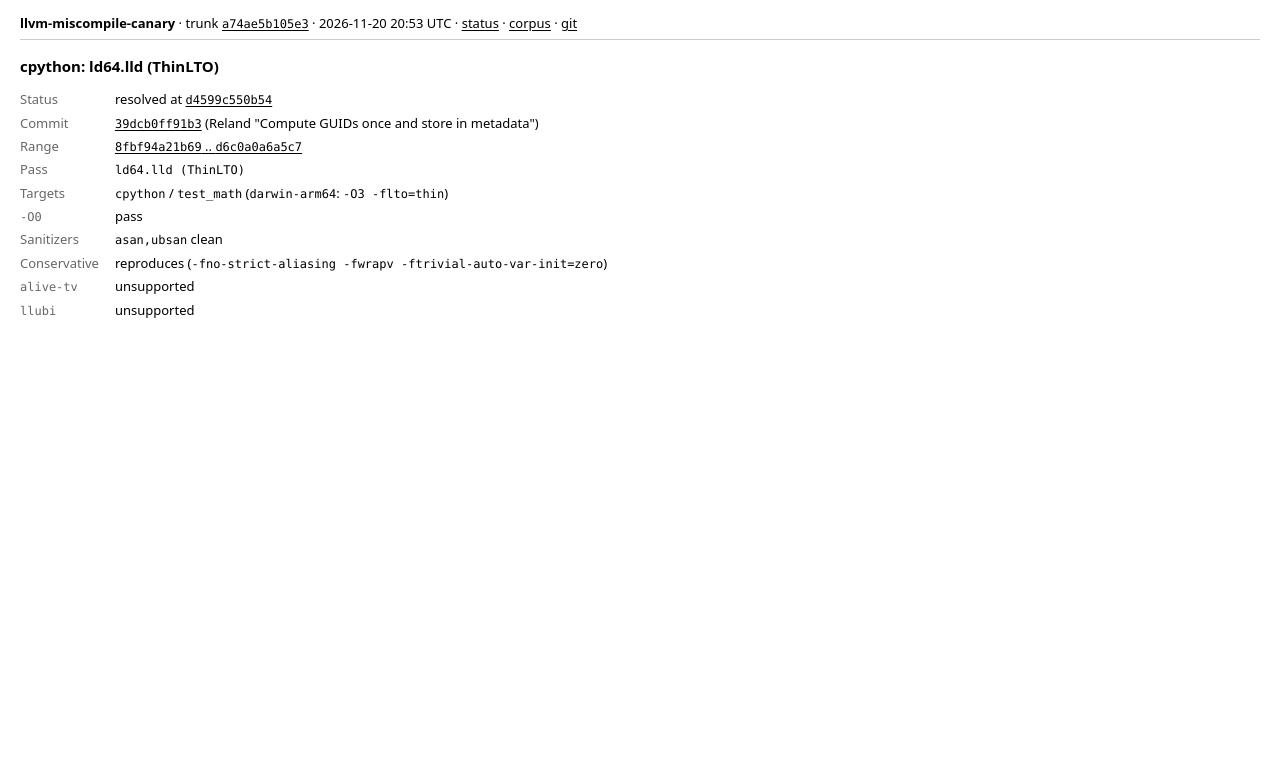
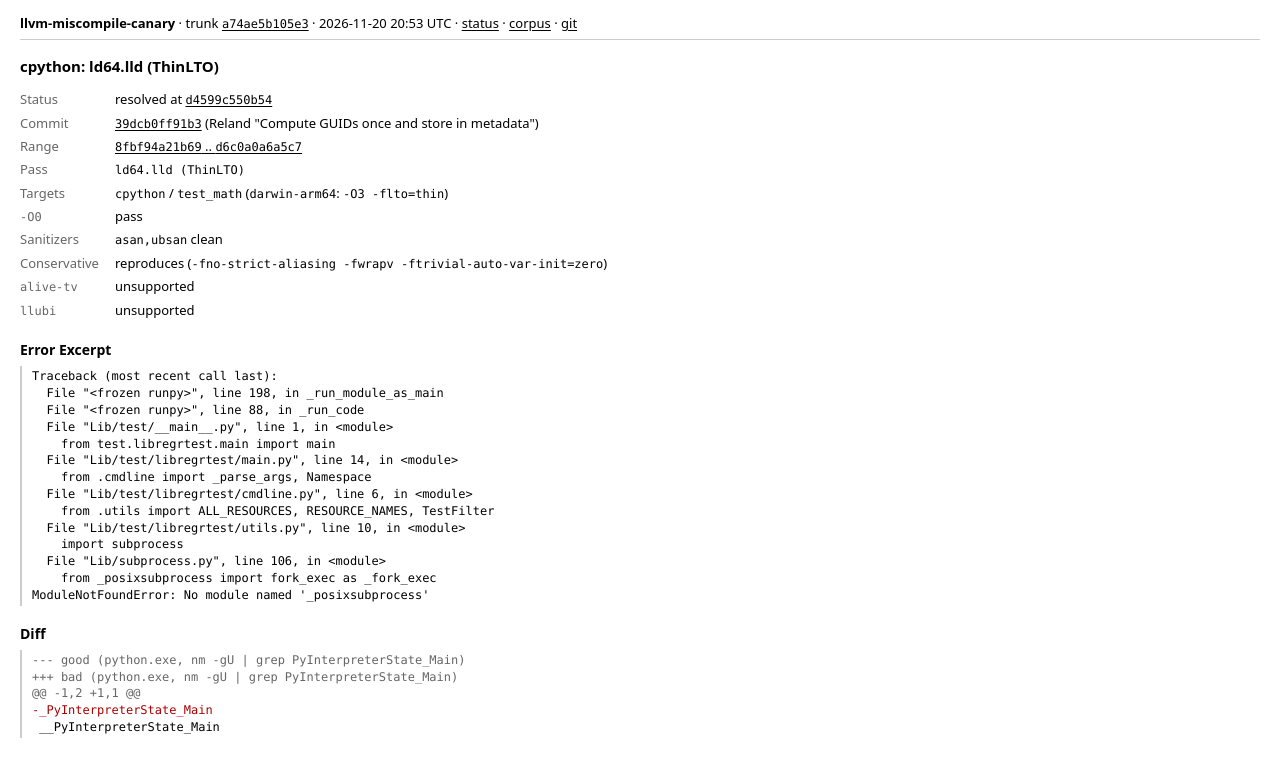
Before and after one commit to npmania/llvm-miscompile-canary, a plain HTML site: page incidents/cpython-darwin-arm64-release-lto-39dcb0ff/index.html in a window 1280 px wide. Drawn offline with Linux system fonts and the light colour scheme.

Commit message:
site: rebuild cpython incident page

```diff
--- a/incidents/cpython-darwin-arm64-release-lto-39dcb0ff/index.html
+++ b/incidents/cpython-darwin-arm64-release-lto-39dcb0ff/index.html
@@ -54,6 +54,27 @@
         </tr>
       </tbody>
     </table>
+    <h2>Error Excerpt</h2>
+    <pre><code>Traceback (most recent call last):
+  File &#34;&lt;frozen runpy&gt;&#34;, line 198, in _run_module_as_main
+  File &#34;&lt;frozen runpy&gt;&#34;, line 88, in _run_code
+  File &#34;Lib/test/__main__.py&#34;, line 1, in &lt;module&gt;
+    from test.libregrtest.main import main
+  File &#34;Lib/test/libregrtest/main.py&#34;, line 14, in &lt;module&gt;
+    from .cmdline import _parse_args, Namespace
+  File &#34;Lib/test/libregrtest/cmdline.py&#34;, line 6, in &lt;module&gt;
+    from .utils import ALL_RESOURCES, RESOURCE_NAMES, TestFilter
+  File &#34;Lib/test/libregrtest/utils.py&#34;, line 10, in &lt;module&gt;
+    import subprocess
+  File &#34;Lib/subprocess.py&#34;, line 106, in &lt;module&gt;
+    from _posixsubprocess import fork_exec as _fork_exec
+ModuleNotFoundError: No module named &#39;_posixsubprocess&#39;</code></pre>
+    <h2>Diff</h2>
+    <pre><code><span class="muted">--- good (python.exe, nm -gU | grep PyInterpreterState_Main)</span>
+<span class="muted">+++ bad (python.exe, nm -gU | grep PyInterpreterState_Main)</span>
+<span class="muted">@@ -1,2 +1,1 @@</span>
+<span class="diff-del">-_PyInterpreterState_Main</span>
+ __PyInterpreterState_Main</code></pre>
   </main>
 </body>
 </html>
```
